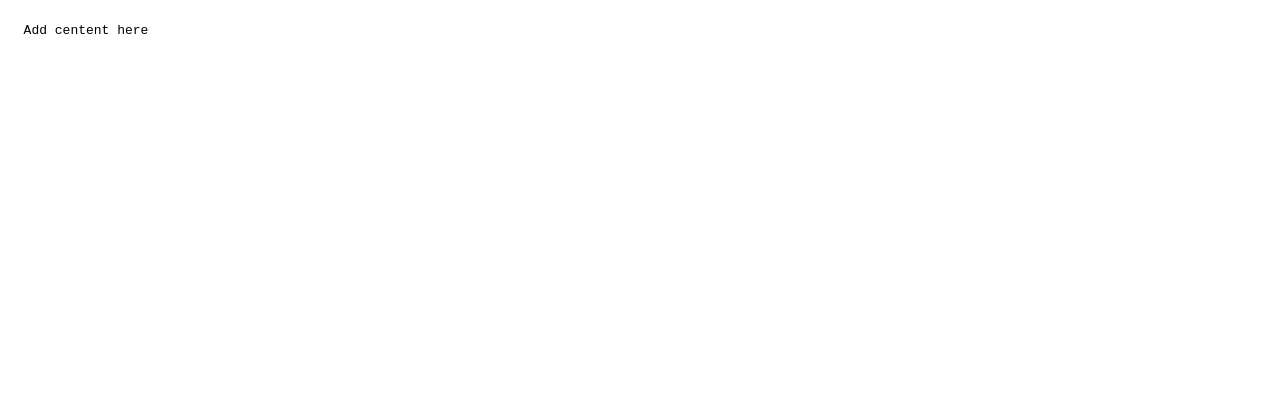
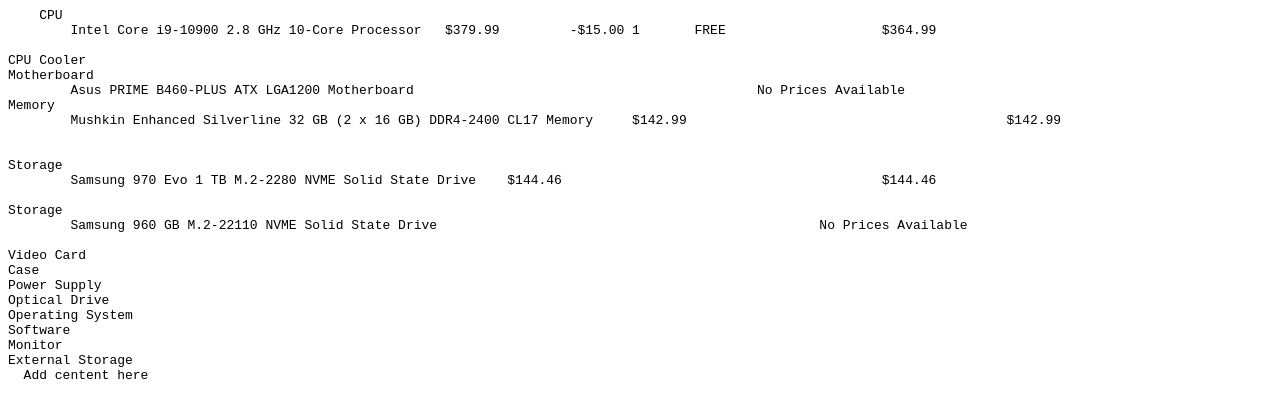
Before and after one commit to tritech-cyber/tritech-cyber.github.io, a plain HTML site: page index2.html in a window 1280 px wide. Drawn offline with Linux system fonts and the light colour scheme.

Commit message:
Update index2.html

```diff
--- a/index2.html
+++ b/index2.html
@@ -2,7 +2,30 @@
 <head><title>  tritech-cyber  </title> </head>
 <body>
 <pre>
+    CPU
+	Intel Core i9-10900 2.8 GHz 10-Core Processor 	$379.99 	-$15.00 1 	FREE 			$364.99
 
+CPU Cooler
+Motherboard
+	Asus PRIME B460-PLUS ATX LGA1200 Motherboard 						No Prices Available
+Memory
+	Mushkin Enhanced Silverline 32 GB (2 x 16 GB) DDR4-2400 CL17 Memory 	$142.99 					$142.99
+
+
+Storage
+	Samsung 970 Evo 1 TB M.2-2280 NVME Solid State Drive 	$144.46 					$144.46
+
+Storage
+	Samsung 960 GB M.2-22110 NVME Solid State Drive 						No Prices Available
+
+Video Card
+Case
+Power Supply
+Optical Drive
+Operating System
+Software
+Monitor
+External Storage
   Add centent here
 
 </pre>
```
